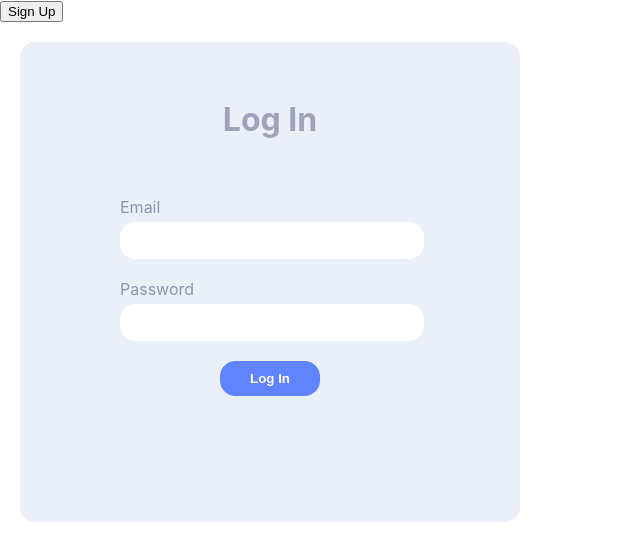
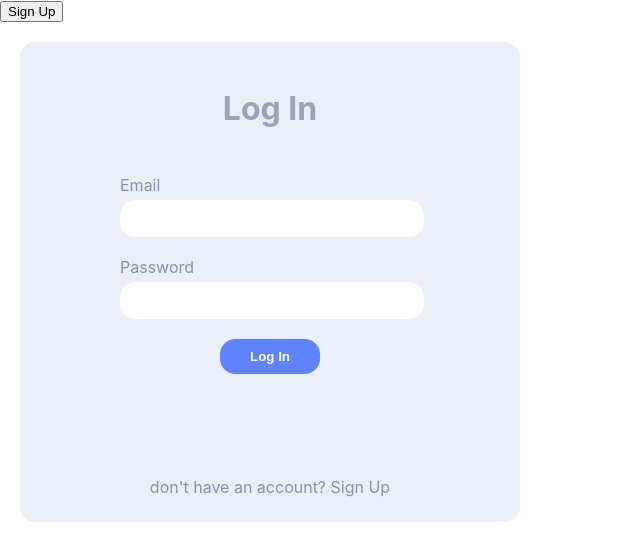
Before and after one commit to hanjun1/crewchat, a React (Create React App) app: page /groups in a window 1280 px wide. Shown: the top 560 px of the page, without its empty margins (0-640 px from the left). Built offline with nearby package versions, Linux system fonts and the light colour scheme; no server answers.

Commit message:
link to login/signup

```diff
--- a/src/components/LoginForm/LoginForm.css
+++ b/src/components/LoginForm/LoginForm.css
@@ -45,3 +45,8 @@
   margin: 0 auto;
   display: block;
 }
+
+.LoginForm .signup-link {
+  margin: 0px;
+  color: #8e91af;
+}
--- a/src/components/LoginForm/LoginForm.jsx
+++ b/src/components/LoginForm/LoginForm.jsx
@@ -38,7 +38,6 @@ function LoginForm(props) {
   return (
     <div className="LoginForm">
       <h1>Log In</h1>
-
       <form autoComplete="off" onSubmit={handleSubmit}>
         <label>Email</label>
         <input
@@ -62,8 +61,8 @@ function LoginForm(props) {
         <br />
         <button className="login-btn">Log In</button>
       </form>
-
       <p>&nbsp;{error}</p>
+      <p className="signup-link">don't have an account? Sign Up</p>
     </div>
   );
 }
--- a/src/components/SignUpForm/SignUpForm.css
+++ b/src/components/SignUpForm/SignUpForm.css
@@ -47,3 +47,8 @@
   margin: 0 auto;
   display: block;
 }
+
+.SignUpForm .login-link {
+  margin: 0px;
+  color: #8e91af;
+}
--- a/src/components/SignUpForm/SignUpForm.jsx
+++ b/src/components/SignUpForm/SignUpForm.jsx
@@ -90,6 +90,7 @@ function SignUpForm(props) {
       </form>
 
       <p>&nbsp;{error}</p>
+      <p className="login-link">Already have an account? Log In</p>
     </div>
   );
 }
```
